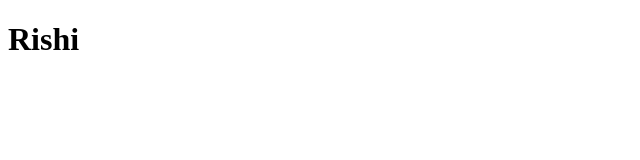
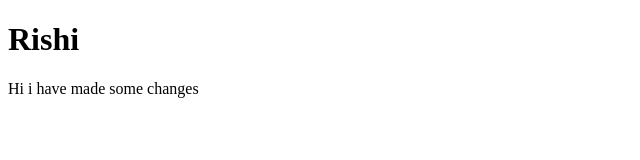
Before and after one commit to DEVcap-web/Rishi-folio, a plain HTML site: page index.html in a window 1280 px wide. Shown: the whole page, without its empty margins (0-640 px from the left). Drawn offline with Linux system fonts and the light colour scheme.

Commit message:
New addition

```diff
--- a/index.html
+++ b/index.html
@@ -8,5 +8,6 @@
   </head>
   <body>
     <h1>Rishi</h1>
+    <p>Hi i have made some changes</p>
   </body>
 </html>
```
